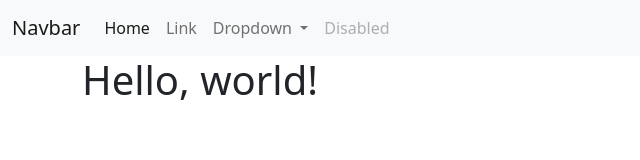
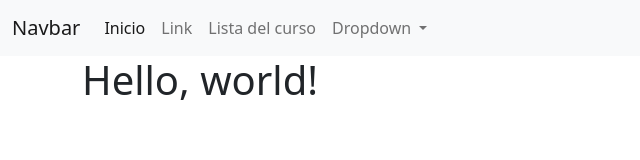
Before and after one commit to KarlHeitmann/ejemplo_en_clases_de_git, a plain HTML site: page index.html in a window 1280 px wide. Shown: the full height of the page, 0-640 px from the left. Drawn offline with nearby package versions, Linux system fonts and the light colour scheme.

Commit message:
modificadas varias cosas del navbar

```diff
--- a/index.html
+++ b/index.html
@@ -20,10 +20,13 @@
         <div class="collapse navbar-collapse" id="navbarSupportedContent">
           <ul class="navbar-nav me-auto mb-2 mb-lg-0">
             <li class="nav-item">
-              <a class="nav-link active" aria-current="page" href="#">Home</a>
+              <a class="nav-link active" aria-current="page" href="#">Inicio</a>
             </li>
             <li class="nav-item">
               <a class="nav-link" href="#">Link</a>
+            </li>
+            <li class="nav-item">
+              <a class="nav-link" href="#">Lista del curso</a>
             </li>
             <li class="nav-item dropdown">
               <a class="nav-link dropdown-toggle" href="#" id="navbarDropdown" role="button" data-bs-toggle="dropdown" aria-expanded="false">
@@ -35,9 +38,6 @@
                 <li><hr class="dropdown-divider"></li>
                 <li><a class="dropdown-item" href="#">Something else here</a></li>
               </ul>
-            </li>
-            <li class="nav-item">
-              <a class="nav-link disabled" href="#" tabindex="-1" aria-disabled="true">Disabled</a>
             </li>
           </ul>
           <form class="d-flex">
```
